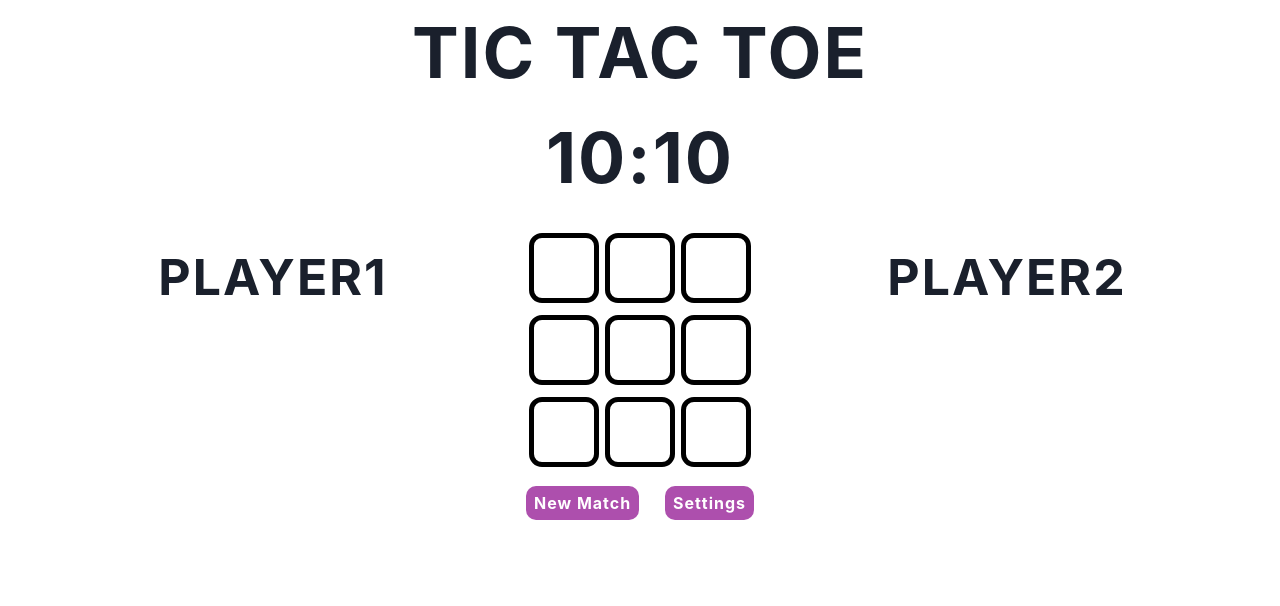
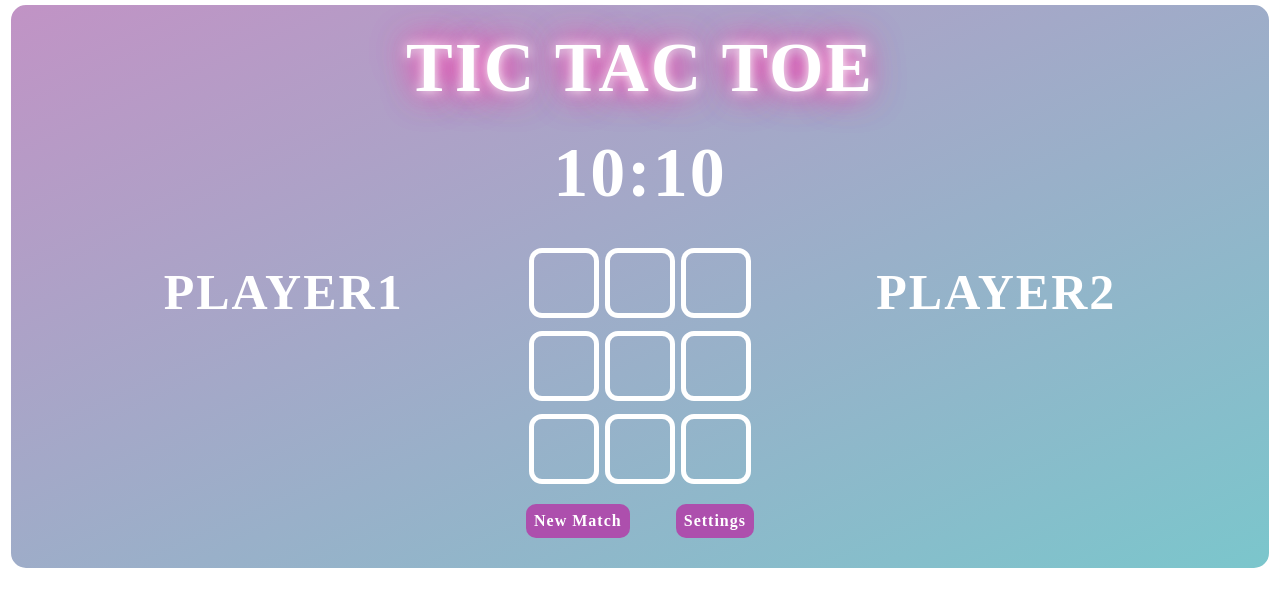
Before and after one commit to AFFAN-AHMAD/Tic-Tac-Toe, a React (Create React App) app: page / in a window 1280 px wide. Shown: the top 606 px of the page. Built offline with nearby package versions, Linux system fonts and the light colour scheme.

Commit message:
added:css

```diff
--- a/src/App.css
+++ b/src/App.css
@@ -1,17 +1,34 @@
 
-
+.App{
+  border:5px solid;
+  width: 99%;
+  box-sizing: border-box;
+  padding: 10px;
+  margin: auto  ;
+  border-radius: 20px;
+  /* background: linear-gradient(to bottom right, #FF6868,#C668FF); */
+  background: linear-gradient( to bottom right, #C193C5,#7BC6CC);
+    /* background: linear-gradient(to bottom right, #FF6868,#C193C5,#7BC6CC,#C668FF,#FD6868 ,#C668FF); */
+  color: white;
+    position: sticky;
+    top :40px;
+    font-family: 'Pacifico';
+}
+        /* background: linear-gradient(to bottom right, #FF6868,#C668FF); */
+    /* background: linear-gradient( to bottom right, #C193C5,#7BC6CC); */
 .gameName{
   font-size: 70px;
   font-weight: 700;
   letter-spacing: 2px;
   text-align: center;
   margin: 0px auto;
+
 }
 
 .block{
   width:70px;
   height:70px;
-  border:5px solid black;
+  border:5px solid white;
   background-size: cover;
   display: inline-block;
   margin: 3px;
@@ -58,7 +75,25 @@
   display: flex;
   justify-content: space-between;
 }
-@media screen and (max-width:900px) {
+
+.game{
+  font-family: 'Pacifico';
+  color: white;
+  animation: neon 5s infinite;
+}
+
+@keyframes neon {
+  0%, 39% , 41%, 59%,61%,100%{
+    text-shadow: white 0 0 12px,#ff3aad 0 0 36px,#ff3aad 0 0 36px
+  }
+  40%,60%{
+    text-shadow: none;
+  }
+}
+
+/*  #ff3aad 0 0 24px */
+
+@media screen and (max-width:990px) {
   .gameName{
     font-size: 50px;
   }
@@ -75,6 +110,7 @@
   }
   .player{
     font-size: 30px;
+    width: 35%;
   }
 
   .block{
@@ -100,4 +136,10 @@
  .gameName{
   font-size: 30px;
  }
+ .button{
+  padding: 2px 5px;
+    letter-spacing: 0px;
+    font-weight: 600;
+    font-size: 16px;
+ }
 }
--- a/src/components/Board.jsx
+++ b/src/components/Board.jsx
@@ -191,7 +191,7 @@ const debouncer = (func,delay,winner,prev)=>{
   return (
     <>
     <div className="gameName">
-        <h1>TIC TAC TOE</h1>
+        <h1 className="game" >TIC TAC TOE</h1>
         <Timer limit={limit} start={start} reset={reset} stop={stop}/>
     </div>
      <div className="board">
--- a/src/components/modal/Modal.jsx
+++ b/src/components/modal/Modal.jsx
@@ -30,7 +30,7 @@ function BasicUsage({isOpen,onOpen,setOpen,setLimit,setPlayersName}) {
     <>
       {/* <Button onClick={onOpen}>Open Modal</Button> */}
 
-      <Modal isOpen={onOpen} onClose={handleClose}>
+      <Modal isOpen={onOpen} onClose={handleClose} className={styles.Modal}>
         <ModalOverlay />
         <ModalContent style={{textAlign:"center",alignContent:"center"}}>
           <ModalHeader fontWeight={"700"} fontSize={"25px"}>Settings</ModalHeader>
--- a/src/components/modal/Modal.module.css
+++ b/src/components/modal/Modal.module.css
@@ -4,4 +4,9 @@
     align-items: center;
     gap: 20px;
     margin: 5px;
+    font-family: 'Pacifico';
 }
+
+.Modal{
+    font-family: 'Pacifico';
+}
```
